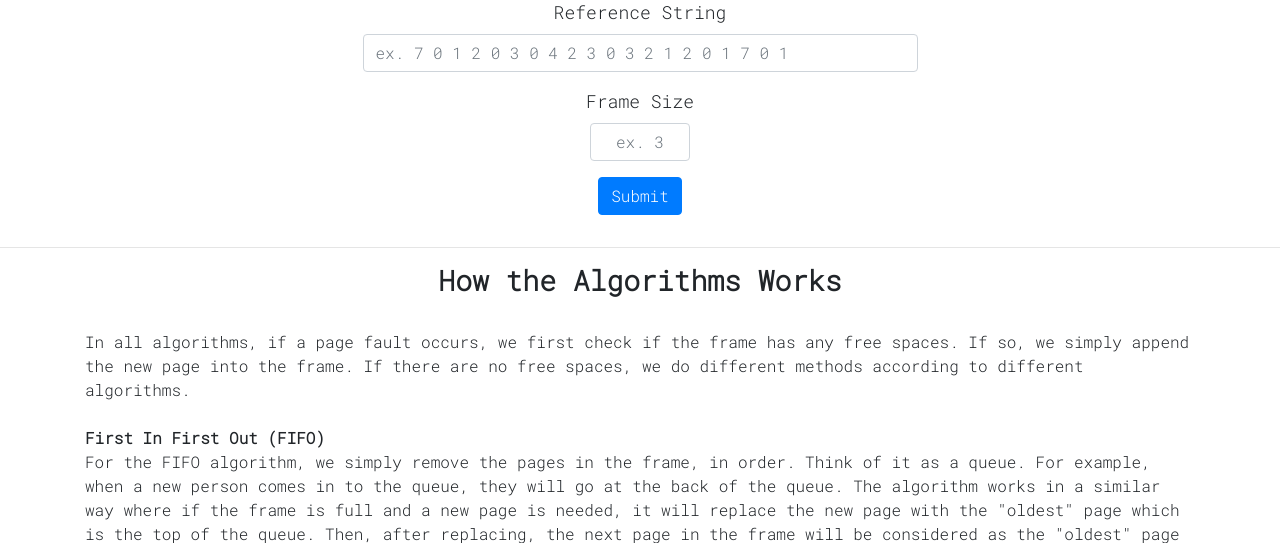
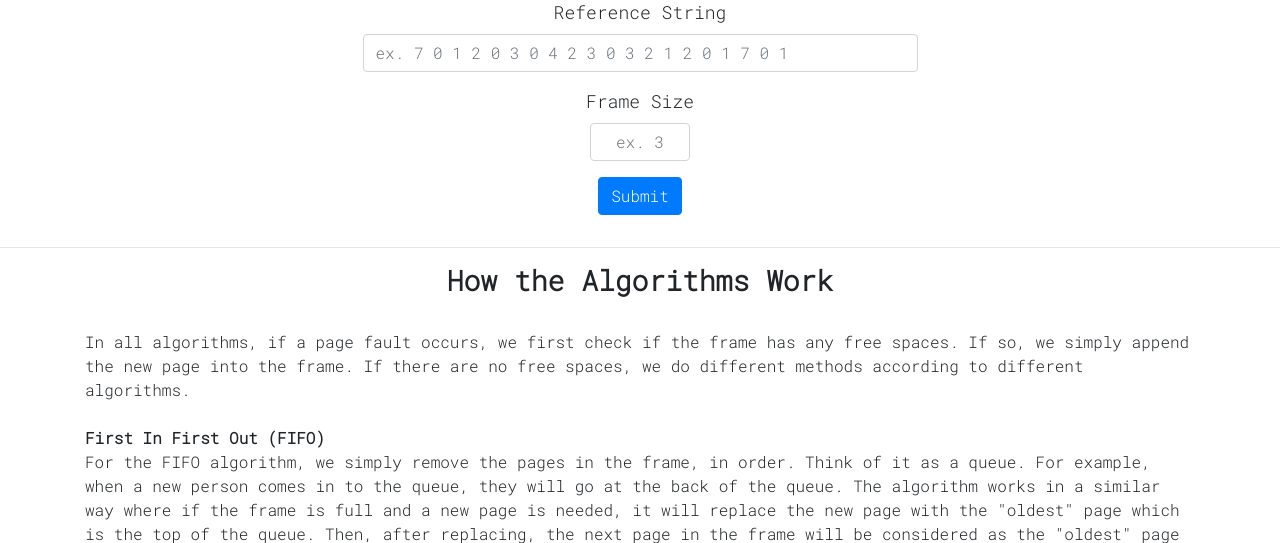
Before and after one commit to nutchanon-c/os_project_page_replacement, a Django app: page / in a window 1280 px wide. Shown: the part 126-669 px from the top of the page. Run offline with Django 3.2, Linux system fonts and the light colour scheme; some libraries are stand-ins or nearby versions.

Commit message:
fix grammar

```diff
--- a/replacement/templates/replacement/index.html
+++ b/replacement/templates/replacement/index.html
@@ -5,7 +5,7 @@
         {% block result %}
 
 
-        <h3 data-aos="fade-right" style="text-align: center;font-weight: bold;">How the Algorithms Works</h3>
+        <h3 data-aos="fade-right" style="text-align: center;font-weight: bold;">How the Algorithms Work</h3>
         <div class="container" data-aos="fade-up">
         <p>
             <br>
```
